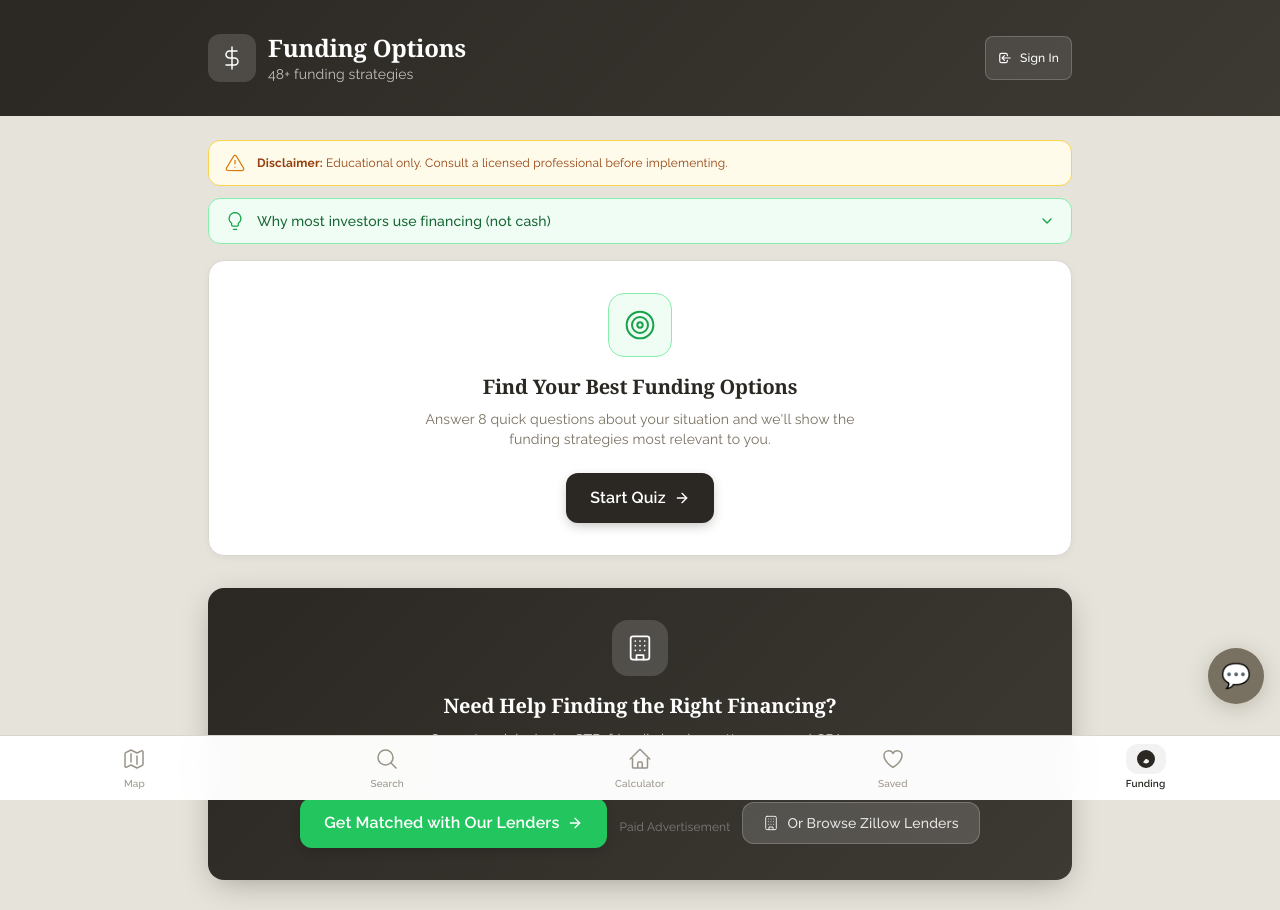
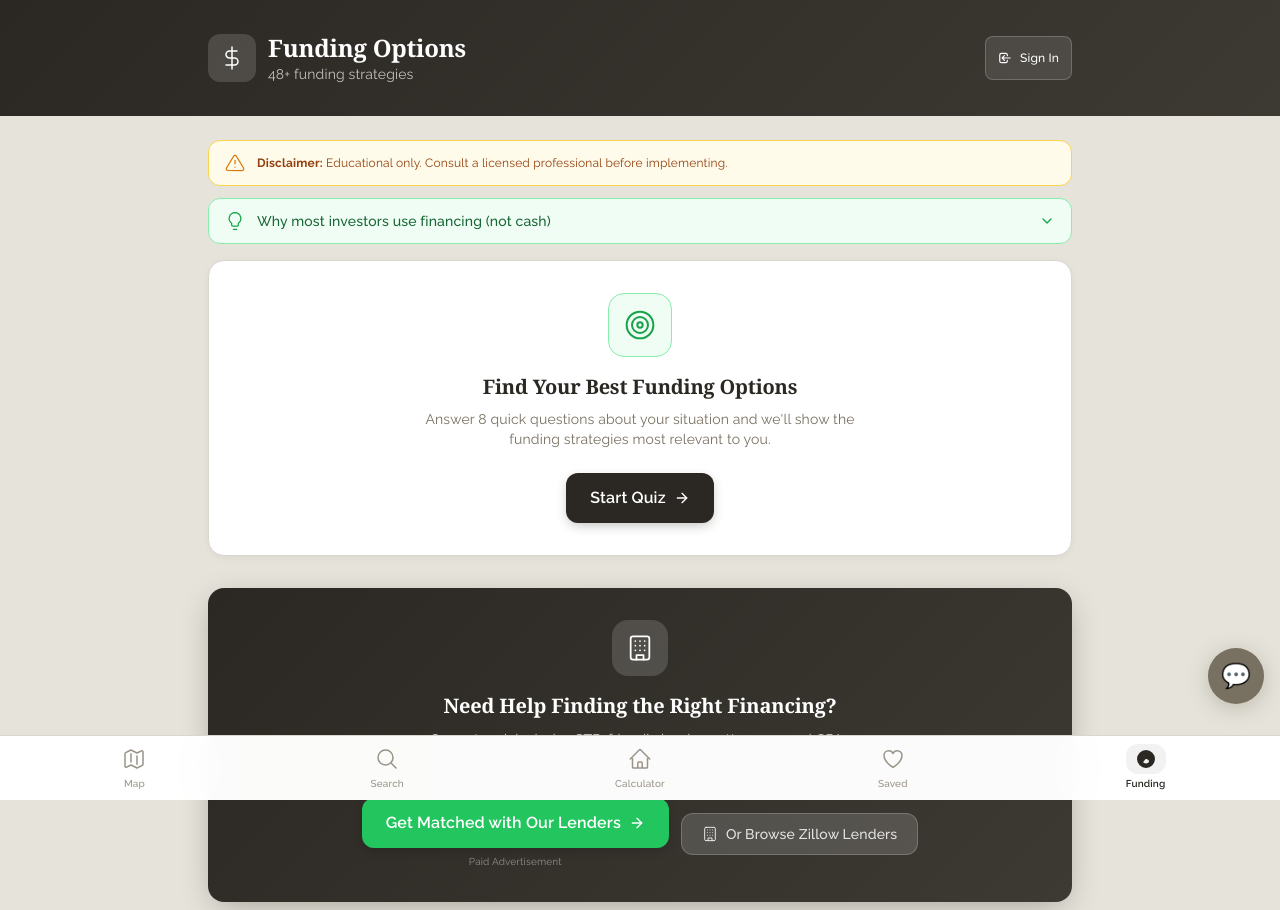
Before and after one commit to helloteeco/Edge, a Next.js app: page /funding in a window 1280 px wide. Shown: the top 910 px of the page. Built offline with nearby package versions, Linux system fonts and the light colour scheme; a web font is replaced by a local one.

Commit message:
fix: move 'Paid Advertisement' text directly under green button only

```diff
--- a/src/app/funding/page.tsx
+++ b/src/app/funding/page.tsx
@@ -1373,6 +1373,7 @@ export default function FundingPage() {
             Our network includes STR-friendly lenders, attorneys, and CPAs who can help you implement these strategies safely.
           </p>
           <div className="flex flex-col sm:flex-row items-center justify-center gap-3">
+            <div className="flex flex-col items-center">
               <a
                 href={PARTNER_LINKS.PREFERRED_LENDER}
                 target="_blank"
@@ -1387,7 +1388,8 @@ export default function FundingPage() {
                 Get Matched with Our Lenders
                 <ArrowRightIcon className="w-4 h-4" color="#ffffff" />
               </a>
-            <p className="text-xs mt-2 opacity-60" style={{ color: 'rgba(255,255,255,0.6)' }}>{SPONSORED_DISCLOSURE}</p>
+              <p className="text-xs mt-1.5" style={{ color: 'rgba(255,255,255,0.45)', fontSize: '10px' }}>{SPONSORED_DISCLOSURE}</p>
+            </div>
             <a
               href="https://www.zillow.com/homeloans/"
               target="_blank"
```
Lines whose indentation alone changed are shown as unchanged.
